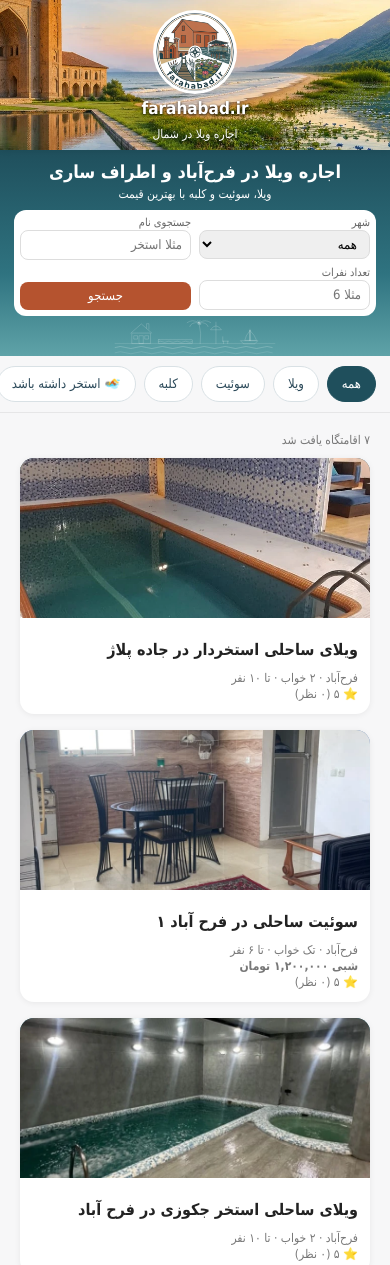
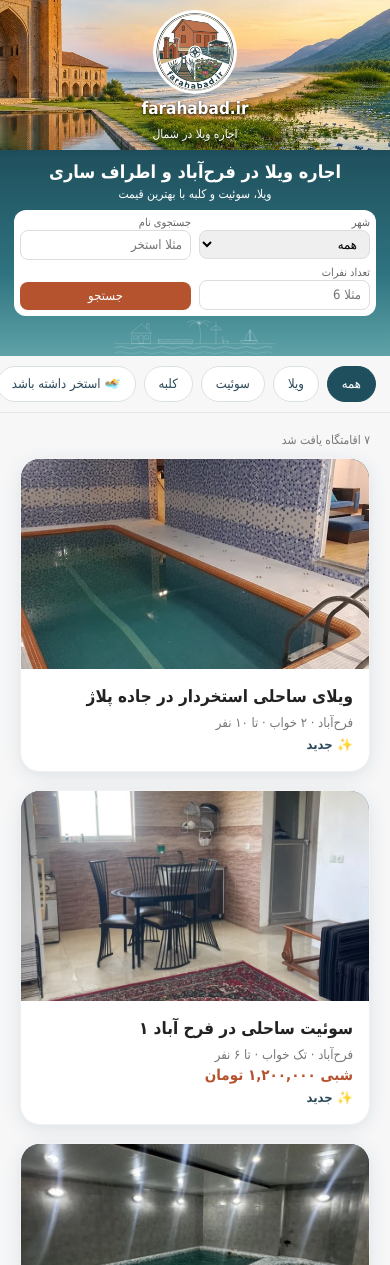
Before and after one commit to Farahabad/Farahabad, a plain HTML site: page index.html in a window 390 px wide. Shown: the top 1265 px of the page. Drawn offline with Linux system fonts and the light colour scheme; a web font is replaced by a local one.

Commit message:
Add files via upload

```diff
--- a/index.html
+++ b/index.html
@@ -113,7 +113,7 @@ function render(){
       <div class="info"><h3>${v.title}</h3>
         <div class="muted">${v.city} · ${v.rooms===1?"تک":fmt(v.rooms)} خواب${v.capacity?` · تا ${fmt(v.capacity)} نفر`:""}</div>
         ${v.priceText?`<div class="muted"><b>${v.priceText}</b></div>`:""}
-        <div class="muted">⭐ ${fmt(v.rating)} (${fmt(v.reviews)} نظر)</div>
+        <div class="muted rate">${v.reviews?`⭐ ${fmt(v.rating)} (${fmt(v.reviews)} نظر)`:`<span class="r-old">⭐ ${fmt(v.rating)} (${fmt(v.reviews)} نظر)</span><span class="r-new">✨ جدید</span>`}</div>
 </div>
     </a>`).join("")||"<p>موردی یافت نشد.</p>";
 }
--- a/style.css
+++ b/style.css
@@ -152,3 +152,20 @@ header.top .muted{font-size:12px}
 .lb{touch-action:pan-y pinch-zoom}
 .lb-count{position:fixed;top:14px;left:50%;transform:translateX(-50%);color:#fff;font-size:14px;z-index:100;background:rgba(0,0,0,.45);padding:2px 12px;border-radius:999px}
 @media(max-width:760px){.carousel{height:250px}}
+
+/* ---- موبایل: کارت‌های گردتر (فقط زیر ۷۶۰px) ---- */
+.r-new{display:none}
+@media(max-width:760px){
+.grid{gap:18px}
+.card{border-radius:20px;box-shadow:0 4px 18px rgba(31,79,92,.12);border:1px solid #0000000d}
+.card:hover{transform:none}
+.card:active{transform:scale(.985)}
+.card .thumb{height:210px;border-radius:0}
+.card .info{padding:14px 16px 16px}
+.card h3{font-size:17px;font-weight:700;line-height:26px;margin:0 0 4px}
+.card .muted{font-size:13px;line-height:20px}
+.card .muted b{font-size:15px;font-weight:700;color:#b5532f}
+.card .rate{margin-top:2px;color:#2c4a5a;font-weight:600}
+.r-old{display:none}
+.r-new{display:inline}
+}
```
